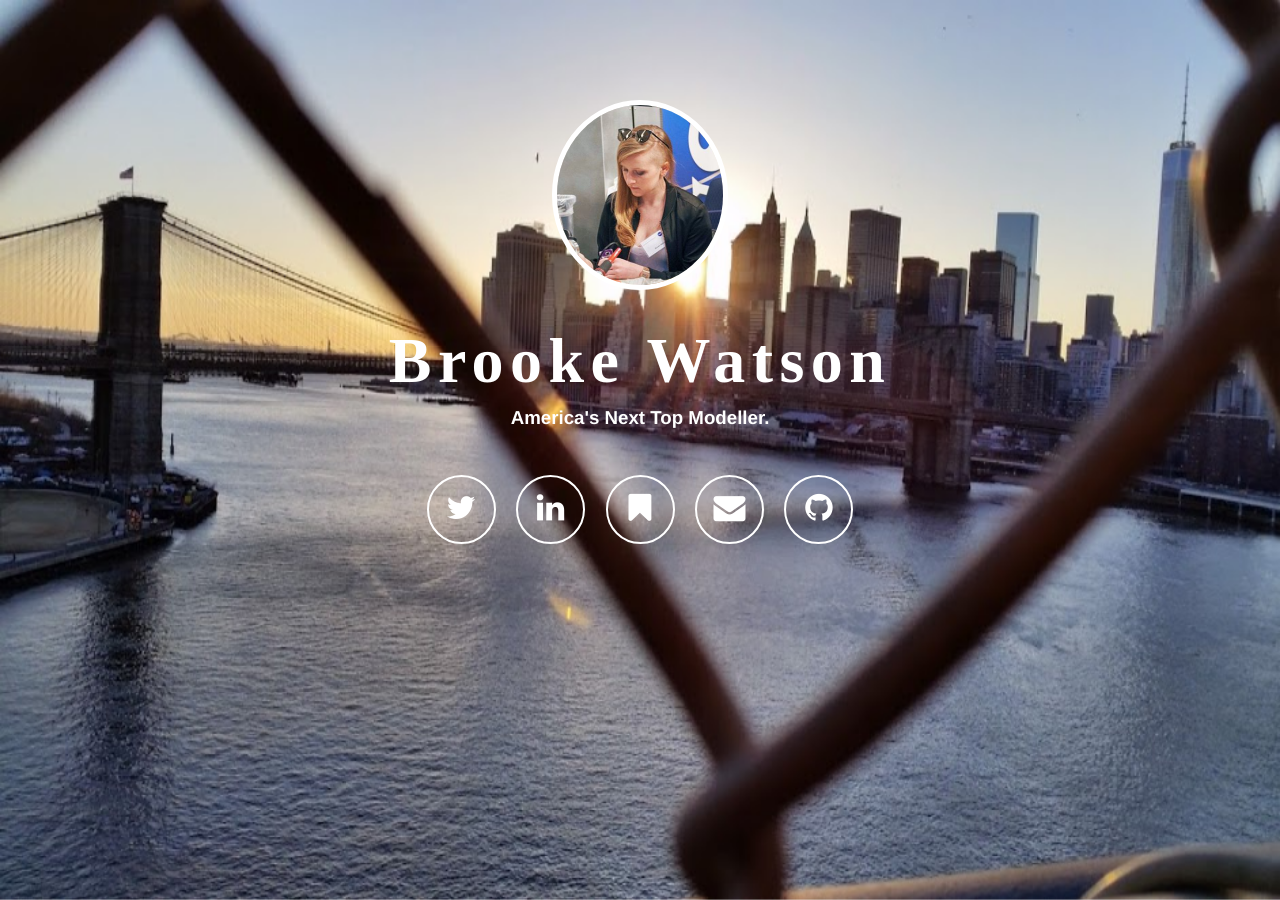
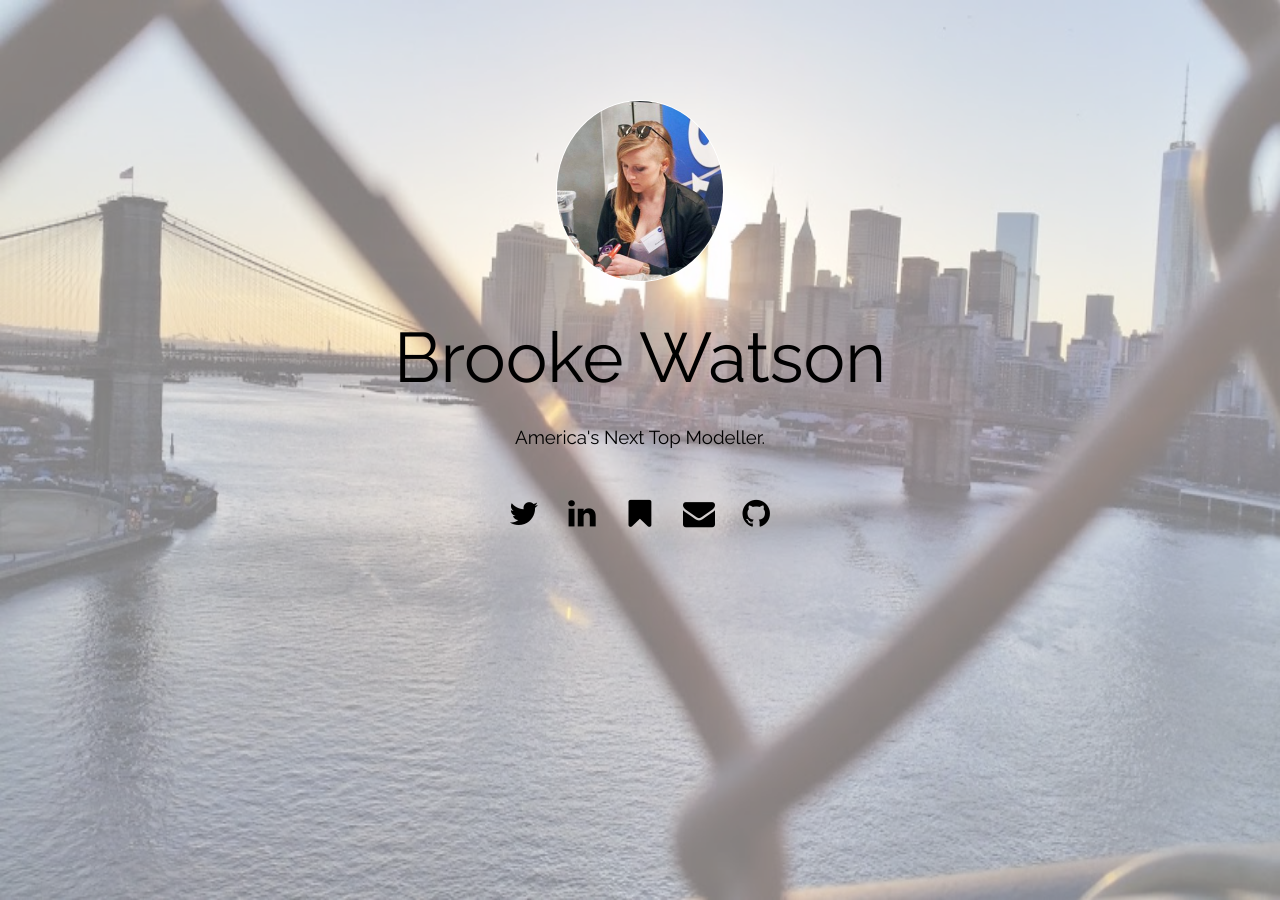
Before and after one commit to brooke-watson/brooke-watson.github.io, a Jekyll site: the page built from index.html, in a window 1280 px wide. Built offline with Jekyll 4.4.1, drawn with Linux system fonts in a browser that asks for light colours; nearby versions of some CDN libraries.

Commit message:
im tired

```diff
--- a/css/front.css
+++ b/css/front.css
@@ -1,5 +1,5 @@
 body {
-    font-family: 'Avenir',Helvetica,Arial,sans-serif;
+    font-family: 'Raleway',Helvetica,Arial,sans-serif;
     background-color: none;/*rgba(0, 0, 0, 0.9);*/
     position: absolute;
     top: 0;
@@ -17,25 +17,26 @@ body {
     position: fixed;
     top: 0;
     left: 0;
+    opacity: 0.5;
 }
 #avatar {
     height: 180px;
     border-radius: 100%;
-    border: 5px solid white;
+    border: 1px solid white;
     margin-bottom: 40px;
 }
 h1 {
-    color: white;
-    font-weight: bold;
-    letter-spacing: 0.1em;
-    font-size: 4em;
-    font-family: 'Avenir';
+    color: black;
+    font-size: 70px;
+    font-weight: 400;
+    font-family: 'Raleway';
     margin: -10px 0;
 }
 h3 {
-    color: white;
+    color: black;
+    font-size: 25 px;
+    font-weight: 100;
     padding-bottom: 20px;
-    font-weight: thin;
 }
 .content {
     padding-top: 100px;
@@ -49,13 +50,13 @@ ul {
 }
 li {
     border-radius: 100%;
-    border: 2px solid white;
-    color: white;
-    margin: 8px;
+    border: 0px solid white;
+    color: black;
+    margin: 12px;
     display: inline-block;
     list-style: none;
-    width: 65px;
-    height: 65px;
+    width: 30px;
+    height: 30px;
 }
 li:hover {
     color: white;
@@ -64,61 +65,16 @@ li:hover {
     -moz-transition: 500ms;
     transition: 500ms;
     text-decoration: none;
-    background-color: rgba(0, 0, 0, 0.5);
 }
 a {
-    color: white;
-    padding: 15px;
+    color: black;
+    font-size: 30px;
     text-decoration: none;
 }
+a:hover {
+    color: white;
+}
+
 .description {
     display: none;
 }
-
-@media (max-width: 450px) {
-ul {
-    text-align: center;
-}
-li {
-    border-radius: 0%;
-    border: none;
-    color: white;
-    margin: 8px;
-    display: block;
-    list-style: none;
-    margin: 10px 0px;
-    text-align: center;
-    height: auto;
-    width: auto;
-}
-li:hover {
-    background-color: none;
-    transition: none;
-}
-a {
-    text-align: justify;
-    border: 2px solid white;
-    border-radius: 5px;
-    color: white;
-    padding: 15px;
-    padding-left: 30px;
-    width: 70%;
-}
-a:hover {
-    -webkit-transition: 500ms;
-    -moz-transition: 500ms;
-    transition: 500ms;
-    background-color: rgba(0, 0, 0, 0.5);
-    color: white;
-    text-decoration: none;
-}
-.description {
-    display: inline-block;
-    color: white;
-    font-family: 'Avenir', Arial;
-    margin-left: 40px;
-}
-.content {
-    padding-top: 60px;
-}
-}
--- a/index.html
+++ b/index.html
@@ -23,7 +23,7 @@ permalink: /
         <link rel="shortcut icon" href="{{ site.favicon_img_path }}" />
         {% endif %}
         <link rel="stylesheet" href="{{ "css/front.css" | prepend: site.baseurl }}">
-        <link href='https://fonts.googleapis.com/css?family=Open+Sans:400,700&subset=latin' rel='stylesheet' type='text/css'>
+        <link href='https://fonts.googleapis.com/css?family=Raleway:400,700&subset=latin' rel='stylesheet' type='text/css'>
         <link rel="stylesheet" href="https://maxcdn.bootstrapcdn.com/font-awesome/4.5.0/css/font-awesome.min.css">
     </head>
     <body>
@@ -37,6 +37,7 @@ permalink: /
             {% endif %}
 
             <h1>{{ site.name }}</h1>
+            <br>
             <h3>America's Next Top Modeller.</h3>
                 <ul>
 
```
Also changed, not shown: 2 other files.
